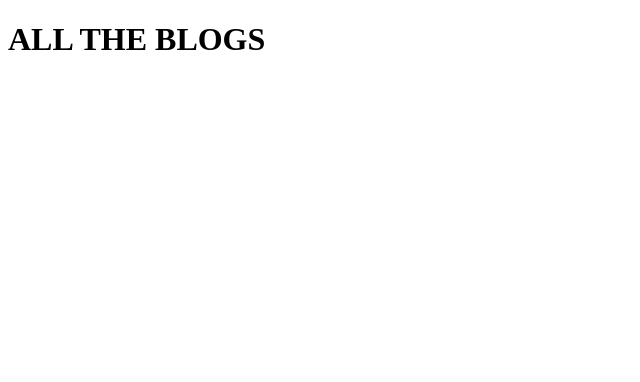
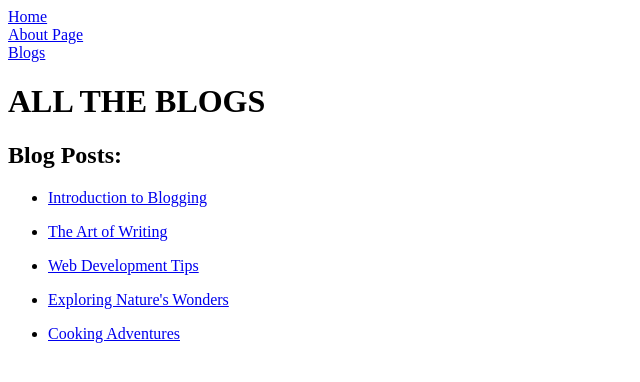
Before and after one commit to dannykryan/soc11-next-blog, a Next.js app: page /blogs in a window 1280 px wide. Shown: the top 382 px of the page, without its empty margins (0-640 px from the left). Built offline with nearby package versions, Linux system fonts and the light colour scheme.

Commit message:
Danny's setup

```diff
--- a/pages/about.jsx
+++ b/pages/about.jsx
@@ -1,7 +1,11 @@
+import Link from "next/link"
+
 export default function AboutPage() {
     return (
         <>
             <h1>THIS IS AN ABOUT PAGE</h1>
+            <Link href="/">Home</Link><br/>
+            <Link href="./blogs/">Blogs</Link>
         </>
     )
 }
--- a/pages/blogs/index.jsx
+++ b/pages/blogs/index.jsx
@@ -1,8 +1,25 @@
+import Link from 'next/link';
+import blogData from '../../json/data.json';
 
 const BlogList = () => {
   return (
     <div>
+    <navbar>
+        <Link href="/">Home</Link> <br />
+        <Link href="/about">About Page</Link> <br />
+        <Link href="./blogs/">Blogs</Link>
+    </navbar>
       <h1>ALL THE BLOGS</h1>
+      <h2>Blog Posts:</h2>
+      <ul>
+        {blogData.blogPosts.map((post) => (
+          <li key={post.id}>
+            <Link href={`/blogs/${post.id}`}>
+              <p>{post.heading}</p>
+            </Link>
+          </li>
+        ))}
+      </ul>
     </div>
   );
 };
--- a/pages/index.js
+++ b/pages/index.js
@@ -1,3 +1,4 @@
+import Link from "next/link";
 import Head from "next/head";
 import Image from "next/image";
 import { Inter } from "@next/font/google";
@@ -9,6 +10,9 @@ export default function Home() {
   return (
     <>
       <h1>Hello World</h1>
+      <Link href="./about">About</Link>
+      <br />
+      <Link href="./blogs/">Blogs</Link>
     </>
   );
 }
```
